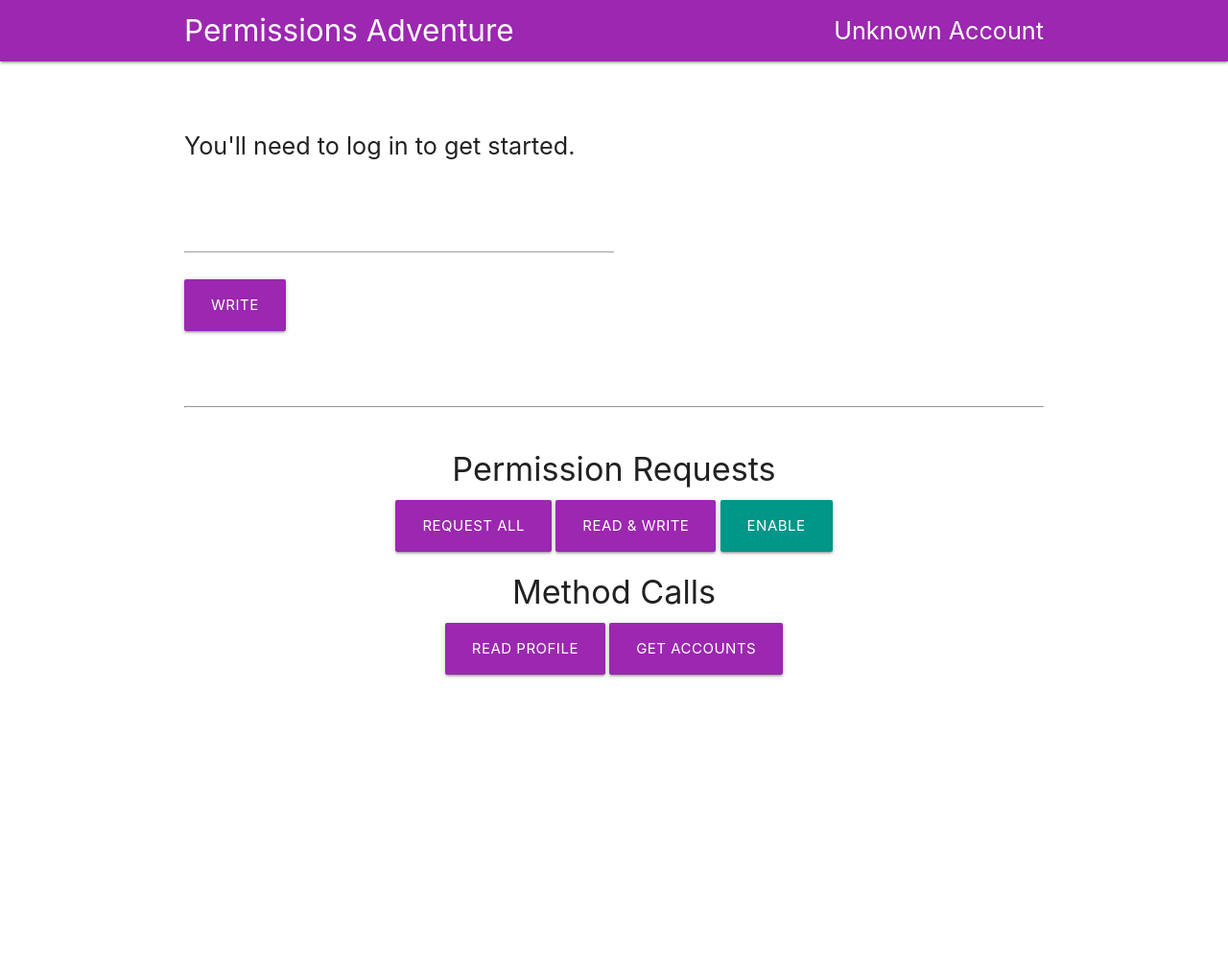
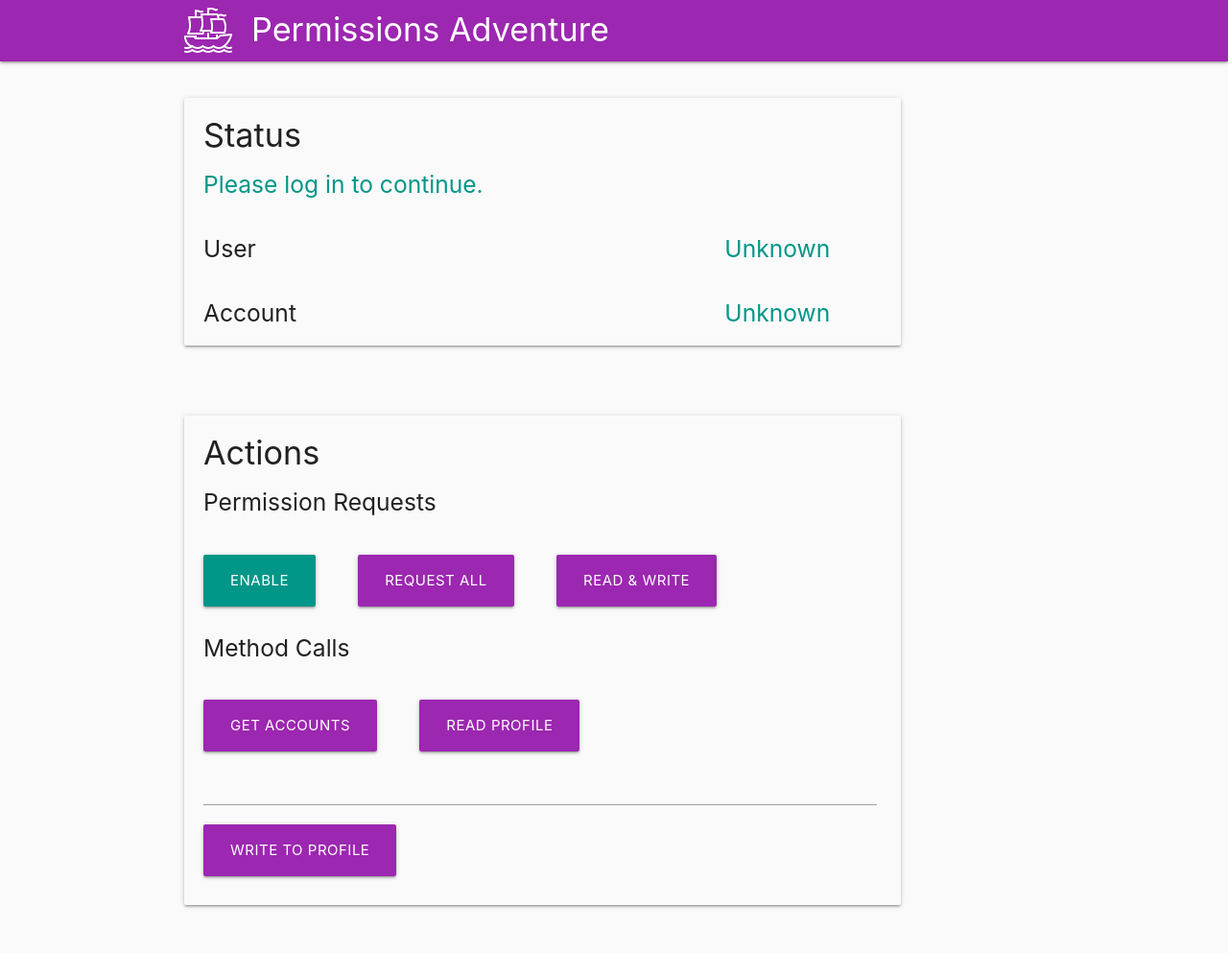
Before and after one commit to MetaMask/permissions-adventure, a website: page www/index.html in a window 1280 px wide. Shown: the whole page at 96% size. Before the commit the page ends 800 px from the top, so only its background shows below. Drawn offline with nearby package versions, Linux system fonts and the light colour scheme.

Commit message:
change site icon; various updates

```diff
--- a/www/index.html
+++ b/www/index.html
@@ -12,54 +12,113 @@
     <link href="./css/style.css" type="text/css" rel="stylesheet" media="screen,projection"/>
   </head>
 
-  <body>
+  <body class="grey lighten-5">
     <nav class="purple" role="navigation">
       <div class="nav-wrapper container">
-        <a id="logo-container" href="#" class="brand-logo">Permissions Adventure</a>
-        <p id="accountAddress" class="right flow-text" style="margin: 0">Unknown Account</p>
+        <a class="row" style="display: flex; align-items: center" href="/">
+          <img
+            src="./nav-icon.png"
+            class="left"
+            style="max-height:50px; margin: 0; margin: 7px 10px 0px 0px"
+          />
+          <h4 class="left" style="vertical-align: center; margin: 5px 0px 0px 10px">Permissions Adventure</h4>
+        </a>
       </div>
     </nav>
     <div class="container section no-pad-bot center">
-      <!-- <h3 class="header">Permissions Adventure</h1>
-
-      <hr> -->
 
       <div class="section">
-        <div class="section left-align">
         <div class="row">
-            <p id="message" class="flow-text">
-              You'll need to log in to get started.
-            </p>
+          <div class="col l10 card grey lighten-5 left-align">
+
+            <div class="row">
+              <h4 style="margin:20px 20px 0px 20px;">
+                Status
+              </h4>
             </div>
+
             <div class="row">
-            <p id="inputZone" style="display:none">
+              <div class="col l10" style="padding-left:0">
+                <h5 id="statusMessage" class="teal-text" style="margin:0px 0px 0px 20px;">
+                  Please log in to continue.
+                </h5>
+              </div>
+            </div>
+
             <div class="row">
-                <input id="nameInput" style="width:50%"></input>
+              <div class="col l5" style="padding-left:0">
+                <h5 class="left" style="margin:20px 20px 0px 20px;">
+                  User
+                </h5>
               </div>
+              <div class="col l6">
+                <h5 id="userStatus" class="right-align teal-text" style="margin:20px 0px 0px 20px;">
+                  Unknown
+                </h5>
+              </div>
+            </div>
+
             <div class="row">
-                <button id="submitName" class="btn-large waves-effect waves-ligth purple">Write</button>
+              <div class="col l5" style="padding-left:0">
+                <h5 class="left" style="margin:20px 20px 0px 20px;">
+                  Account
+                </h5>
               </div>
-            </p>
+              <div class="col l6">
+                <h5 id="accountAddress" class="right-align teal-text" style="margin:20px 0px 0px 20px;">
+                  Unknown
+                </h5>
+              </div>
+            </div>
           </div>
         </div>
       </div>
 
-      <hr>
+      <div class="section">
+        <div class="row">
+          <div class="col l10 card grey lighten-5 left-align">
 
-      <div class="section center">
             <div class="row">
-          <h4>Permission Requests</h4>
-          <button id="allPerms" class="btn-large waves-effect waves-ligth purple">Request All</button>
-          <button id="readWrite" class="btn-large waves-effect waves-ligth purple">Read & Write</button>
-          <button id="enable" class="btn-large waves-effect waves-ligth teal">Enable</button>
+              <h4 style="margin:20px 20px 0px 20px;">
+                Actions
+              </h4>
             </div>
+
             <div class="row">
-          <h4>Method Calls</h4>
-          <button id="read" class="btn-large waves-effect waves-ligth purple">Read Profile</button>
-          <button id="eth_accounts" class="btn-large waves-effect waves-ligth purple">Get Accounts</button>
+              <h5 style="margin:20px 20px 0px 20px;">Permission Requests</h5>
+            </div>
+
+            <div class="row">
+              <button id="enable" class="btn-large waves-effect waves-ligth teal" style="margin:20px 20px 10px 20px;">
+                Enable
+              </button>
+              <button id="allPerms" class="btn-large waves-effect waves-ligth purple" style="margin:20px 20px 10px 20px;">
+                Request All
+              </button>
+              <button id="readWrite" class="btn-large waves-effect waves-ligth purple" style="margin:20px 20px 10px 20px;">
+                Read & Write
+              </button>
+            </div>
+
+            <div class="row">
+              <h5 style="margin:20px 20px 0px 20px;">Method Calls</h5>
+            </div>
+
+            <div class="row">
+              <button id="eth_accounts" class="btn-large waves-effect waves-ligth purple" style="margin:20px 20px 10px 20px;">
+                Get Accounts
+              </button>
+              <button id="read" class="btn-large waves-effect waves-ligth purple" style="margin:20px 20px 10px 20px;">
+                Read Profile
+              </button>
+              <input id="nameInput" style="margin:0px 20px; width: 94%"></input>
+              <button id="submitName" class="btn-large waves-effect waves-ligth purple" style="margin:20px 20px 10px 20px;">
+                Write to Profile
+              </button>
             </div>
           </div>
-
+        </div>
+      </div>
     </div>
   </body>
 
@@ -68,7 +127,14 @@
   <script src="./js/materialize.js"></script>
   <script src="./js/materialize-init.js"></script>
   <script>
+
     const ethereum = window.ethereum
+
+    /** INIT **/
+
+    window.readProfile = readProfile
+    readProfile()
+    getAccounts()
 
     /** LISTENERS **/
 
@@ -93,51 +159,57 @@
 
     enable.addEventListener('click', function() {
       if (!ethereum) throw new Error('no window.ethereum')
+      ethereum.send('eth_accounts')
+      .then(result => {
+        console.dir({ message: 'eth_accounts result', result })
+        accountAddress.innerText = getDisplayAddress(result.result[0])
+      })
+      .catch(error => {
+        if (error.code === 1) {
           ethereum.send('eth_requestAccounts')
           .then(result => {
             console.log('ethereum.enable(): ', result)
             accountAddress.innerText = getDisplayAddress(result[0])
           })
-      .catch(error => showError(error))
+          .catch(_error => showError(_error))
+        } else {
+          showError(error)
+        }
+      })
     })
 
     read.addEventListener('click', readProfile)
 
     eth_accounts.addEventListener('click', () => {
-      return ethereum.send('eth_accounts')
-      .then(result => {
-        console.dir({ message: 'eth_accounts result', result })
-        accountAddress.innerText = getDisplayAddress(result[0])
-      })
-      .catch(error => {
-        showError(error)
-        accountAddress.innerText = 'UNKNOWN'
-      })
+      return getAccounts()
     })
 
     submitName.addEventListener('click', changeName)
 
-    /** INIT **/
+    /** FUNCTIONS **/
 
-    window.readProfile = readProfile
-    readProfile()
-
-    /** FUNCTIONS **/
+    function getAccounts() {
+      return ethereum.send('eth_accounts')
+      .then(result => {
+        console.dir({ message: 'eth_accounts result', result })
+        accountAddress.innerText = getDisplayAddress(result[0] || result.result[0])
+      })
+      .catch(error => {
+        showError(error)
+        accountAddress.innerText = 'Unknown'
+      })
+    }
 
     async function requestPerms (perms, readWhenDone) {
       ethereum.send('wallet_requestPermissions', [perms])
       .then(result => {
         console.dir({ message: 'wallet_requestPermissions result', result })
         for (let perm of result.result) {
-          if (perm.parentCapability === 'writeToYourProfile') {
-            inputZone.style.display = 'block'
-          }
           if (perm.parentCapability === 'eth_accounts') {
             accountAddress.innerText = getDisplayAddress(perm.caveats[0].value[0])
           }
         }
         if (readWhenDone) readProfile()
-        if (hasWrite) inputZone.style.display = 'block'
       })
       .catch(error => showError(error))
     }
@@ -150,7 +222,6 @@
         readProfile()
       })
       .catch(error => {
-        inputZone.style.display = 'none'
         showError(error)
       })
     }
@@ -159,14 +230,17 @@
       ethereum.send('readYourProfile', [])
       .then(result => {
         console.dir({ message: 'readYourProfile result', result })
-        inputZone.style.display = 'block'
-        message.innerText = `Welcome, ${result.result.name}`
+        userStatus.innerText = result.result.name
+        statusMessage.innerText = 'Welcome!'
       })
-      .catch(error => showError(error))
+      .catch(error => {
+        userStatus.innerText = 'Unknown'
+        showError(error)
+      })
     }
 
     function showError (error) {
-      message.innerText = `Had a problem: ${error.message}`
+      statusMessage.innerText = `Had a problem: ${error.message}`
     }
 
     /**
```
Also changed, not shown: www/favicon.ico, www/favicon_black.ico (added), www/nav-icon.png (added), 1 other file. Lines whose indentation alone changed are shown as unchanged.
